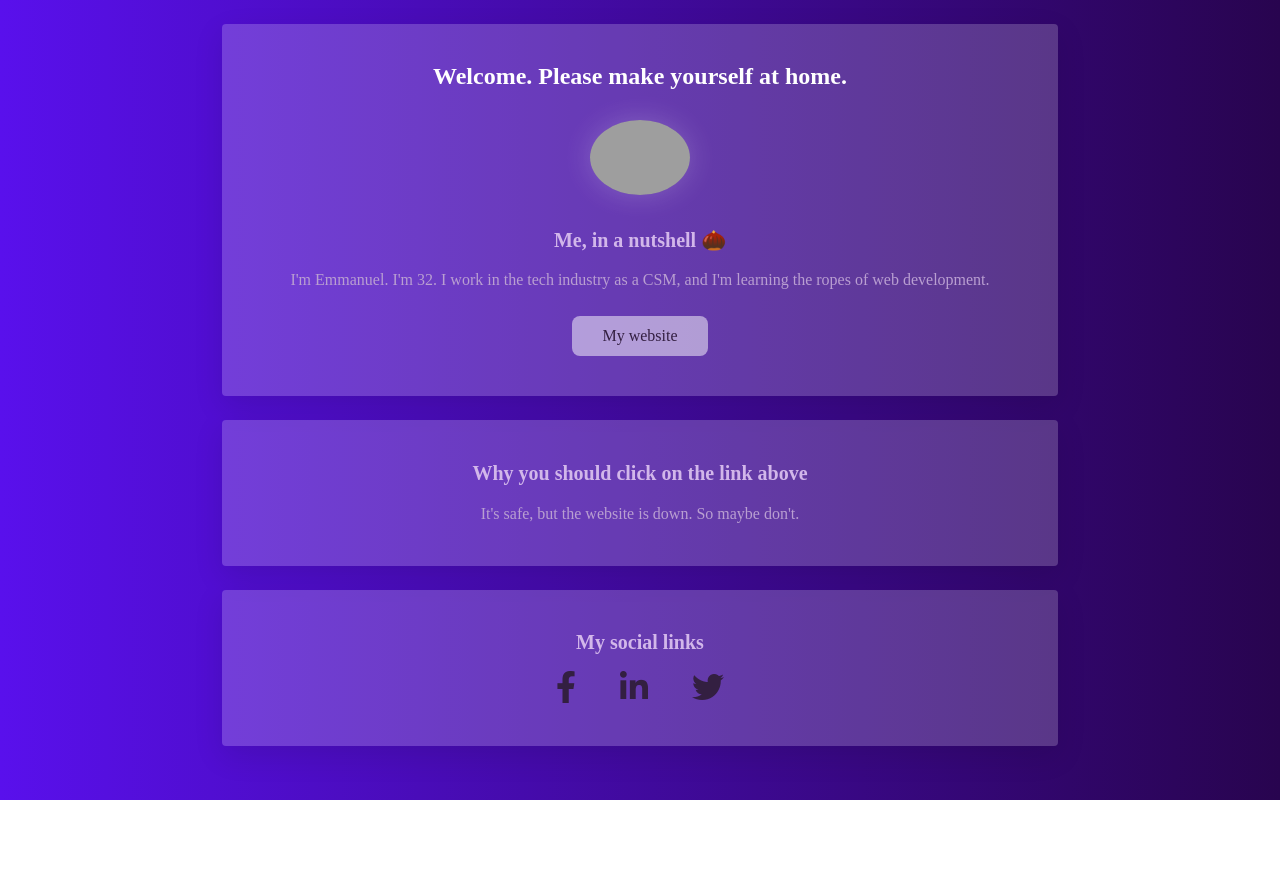
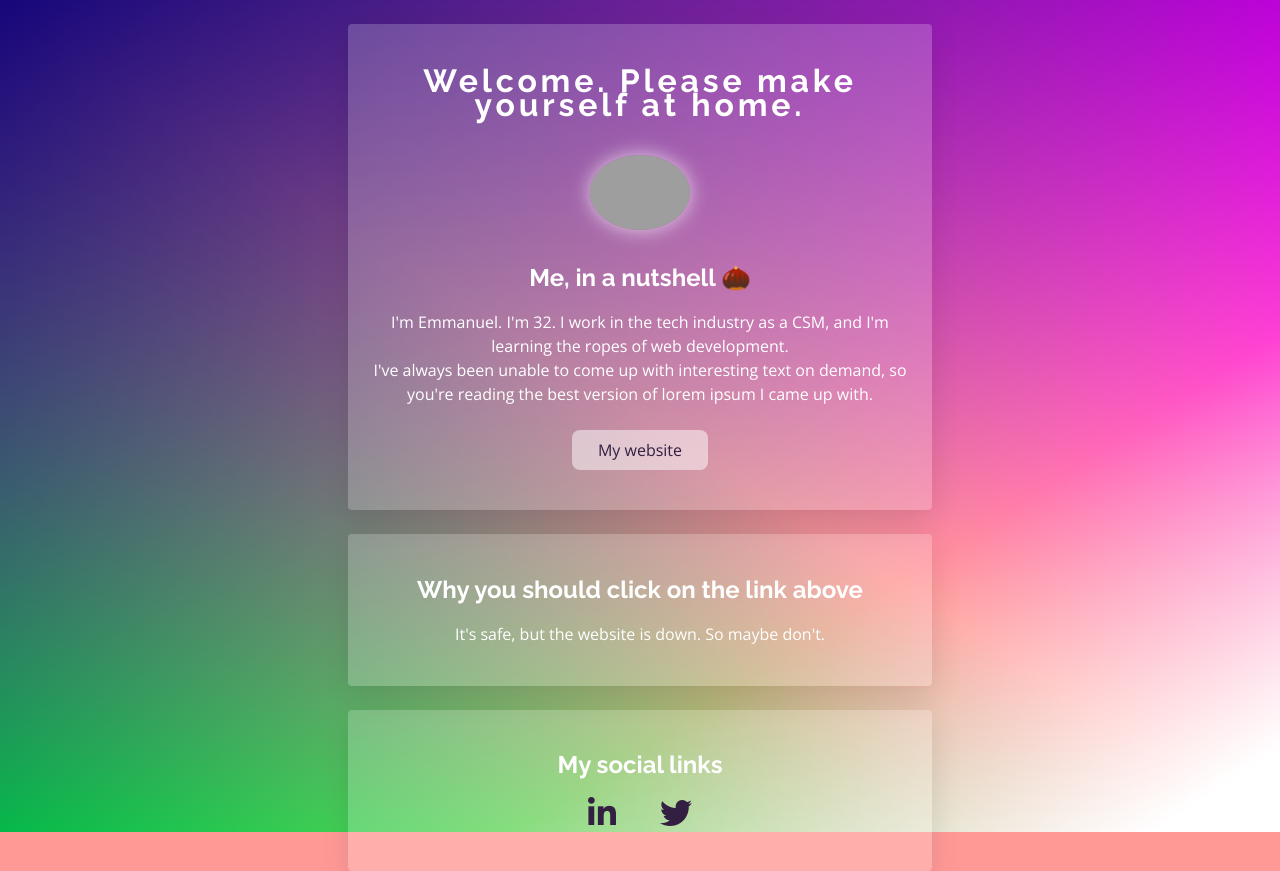
Before and after one commit to emmanuelbommelaer/profile, a plain HTML site: page index.html in a window 1280 px wide. Before the commit the page ends 800 px from the top, so only its background shows below. Drawn offline with nearby package versions, Linux system fonts and the light colour scheme; grey boxes are pictures that could not be loaded; a web font is replaced by a local one.

Commit message:
make my profile prettier

```diff
--- a/index.html
+++ b/index.html
@@ -11,10 +11,13 @@
         <h1>Welcome. Please make yourself at home.</h1>
         <img src="images/ME.png" width=100px class="img-circle" alt="Emmanuel Bommelaer">
         <h2>Me, in a nutshell 🌰</h2>
-        <p>I'm Emmanuel. I'm 32. I work in the tech industry as a CSM, and I'm learning the ropes of web development.</p>
-          <div class="btn-rectangle">
-            <a href="https://bommelaer.dev" target="_blank" class="button-animated">My website</a>
-          </div>
+        <p>
+          I'm Emmanuel. I'm 32. I work in the tech industry as a CSM, and I'm learning the ropes of web development.<br>
+          I've always been unable to come up with interesting text on demand, so you're reading the best version of lorem ipsum I came up with.
+        </p>
+        <div class="btn-rectangle">
+          <a href="https://bommelaer.dev" target="_blank">My website</a>
+        </div>
       </div>
 
       <div class="card">
@@ -25,17 +28,12 @@
         <h2>My social links</h2>
         <ul class="list-inline">
           <li>
-            <a href="#">
-              <i class="fab fa-facebook-f"></i>
-            </a>
-          </li>
-          <li>
-            <a href="#">
+            <a href="https://www.linkedin.com/in/emmanuel-bommelaer/" target="_blank">
               <i class="fab fa-linkedin-in"></i>
             </a>
           </li>
           <li>
-            <a href="#">
+            <a href="https://twitter.com/ebommelaer" target="_blank">
               <i class="fab fa-twitter"></i>
             </a>
           </li>
--- a/style.css
+++ b/style.css
@@ -1,25 +1,24 @@
-@import url('https://fonts.googleapis.com/css2?family=Montagu+Slab:opsz,wght@16..144,200;16..144,400;16..144,600&family=Calistoga&display=swap');
-@import url('https://use.fontawesome.com/releases/v6.1.2/css/all.css');
+@import url('https://fonts.googleapis.com/css2?family=Open+Sans:wght@400;500&family=Raleway:wght@700&family=Varela&display=swap');@import url('https://use.fontawesome.com/releases/v6.1.2/css/all.css');
 
 body {
-  background: white;
-  background-image: linear-gradient(to right, #5910ec, rgb(40, 4, 79));
-  background-attachment: fixed;
-  color:rgb(185, 159, 209);
-  font-size: 16px;
+  background: linear-gradient(to top left, rgb(255, 255, 255) 5%, rgba(67, 74, 198, 0) 30%, rgb(21, 6, 122)), linear-gradient(to top right, rgb(0, 255, 55), rgba(255, 153, 150, 0), magenta) rgba(255, 153, 150, 1);  font-size: 16px;
   line-height:24px;
-  font-family: 'Montagu Slab';
+  font-family: 'Open Sans';
   text-align: center;
+  background-repeat: no-repeat;
+  height:100%;
+  color:rgb(255, 255, 255);
 }
 
 h1 {
-  font-size: 24px;
-  color:rgb(255, 255, 255);
+  font-size: 32px;
+  font-family: 'Raleway';
+  letter-spacing: 0.12em;
 }
 
 h2 {
-  font-size: 20px;
-  color:rgb(210, 183, 234);
+  font-size: 24px;
+  font-family: 'Raleway';
 }
 
 a {
@@ -29,19 +28,15 @@ a {
   transition-duration: 0.2s;
 }
 
-a:hover {
-  color:#cde1d3
-}
-
 .img-circle {
   width: 100px;
   border-radius: 50%;
-  box-shadow: 0 0px 30px rgba(255, 255, 255, 0.2);
   margin: 16px auto;
+  box-shadow: 0px 0px 20px rgba(255, 255, 255, 0.7);
 }
 
 .container {
-  width: 70%;
+  width: 50%;
   margin: 0 auto;
 }
 
@@ -54,7 +49,7 @@ a:hover {
 }
 
 .card:hover {
-  background: rgba(255, 255, 255, 0.4);
+  background: rgba(255, 255, 255, 0.3);
 }
 
 .btn-rectangle {
@@ -67,9 +62,9 @@ a:hover {
   transition-duration: 0.2s;
 }
 
-/* .btn-rectangle:hover {
-  width: 50%;
-} */
+.btn-rectangle:hover {
+  background: rgba(6, 15, 91, 0.5);
+}
 
 .list-inline > li {
   display: inline-block;
```
